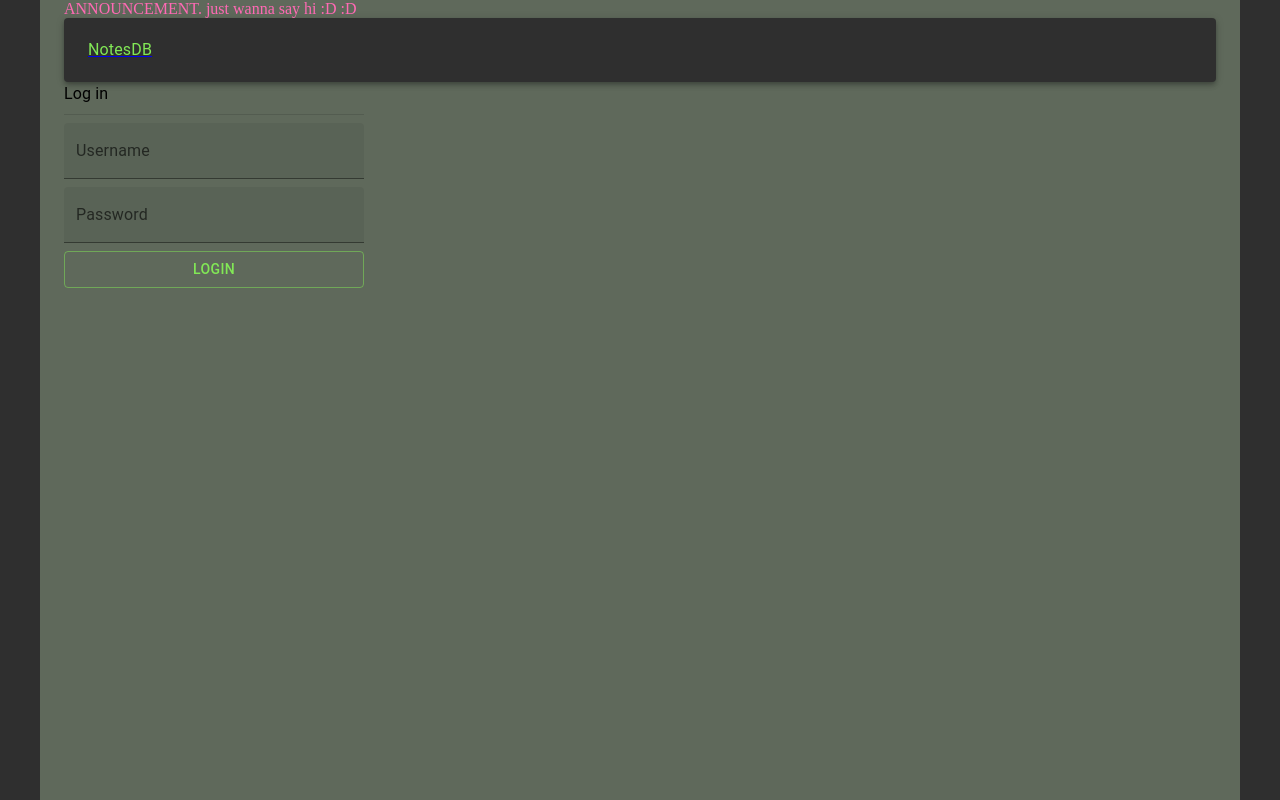
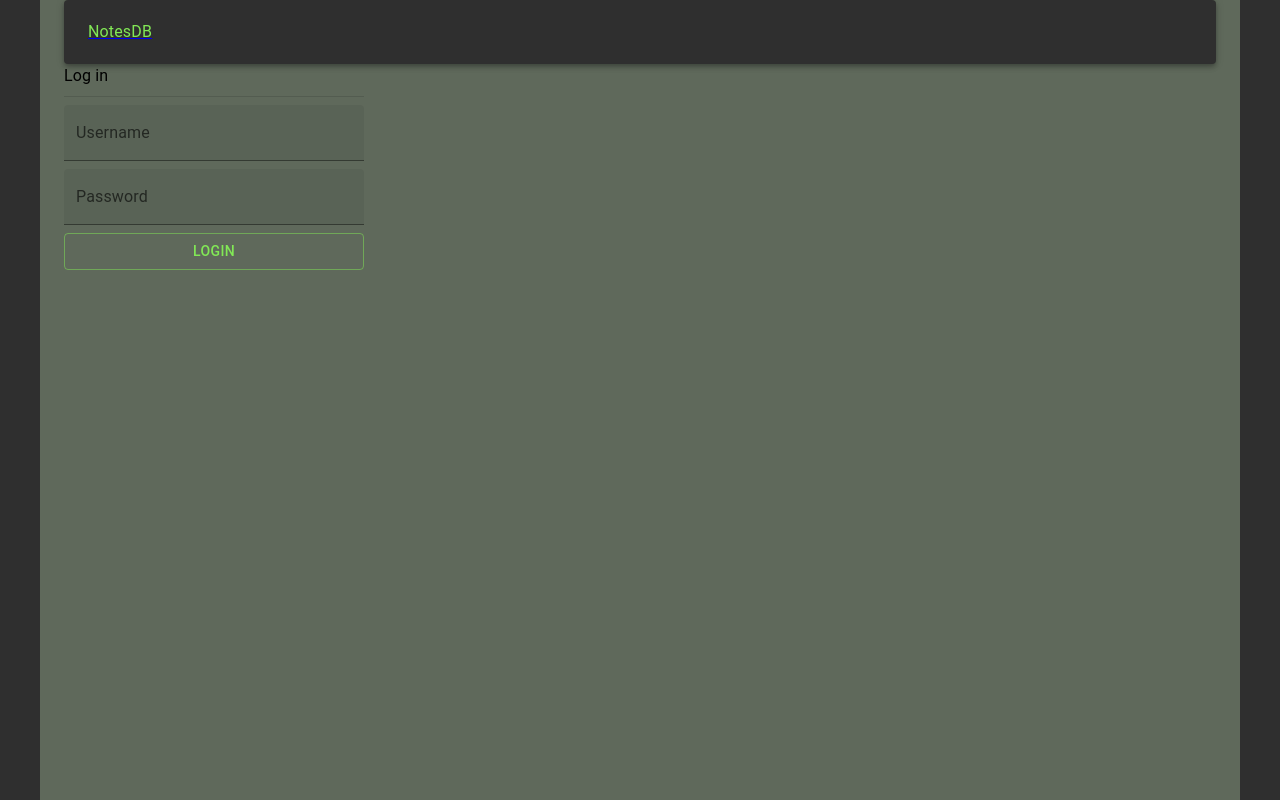
Before and after one commit to purplepew/note-app, a React (Create React App) app in the folder client/: page / in a window 1280 px wide. Built offline with nearby package versions, Linux system fonts and the light colour scheme.

Commit message:
remove announcement

```diff
--- a/client/src/components/Layout.js
+++ b/client/src/components/Layout.js
@@ -5,7 +5,6 @@ import Header from './Header'
 const Layout = () => {
     return (
         <Container sx={{minHeight: '100vh', backgroundColor: 'secondary.main'}}>
-            <p style={{color: 'hotpink'}}>ANNOUNCEMENT. just wanna say hi :D :D</p>
             <Header />
             <Outlet />
         </Container>
```
